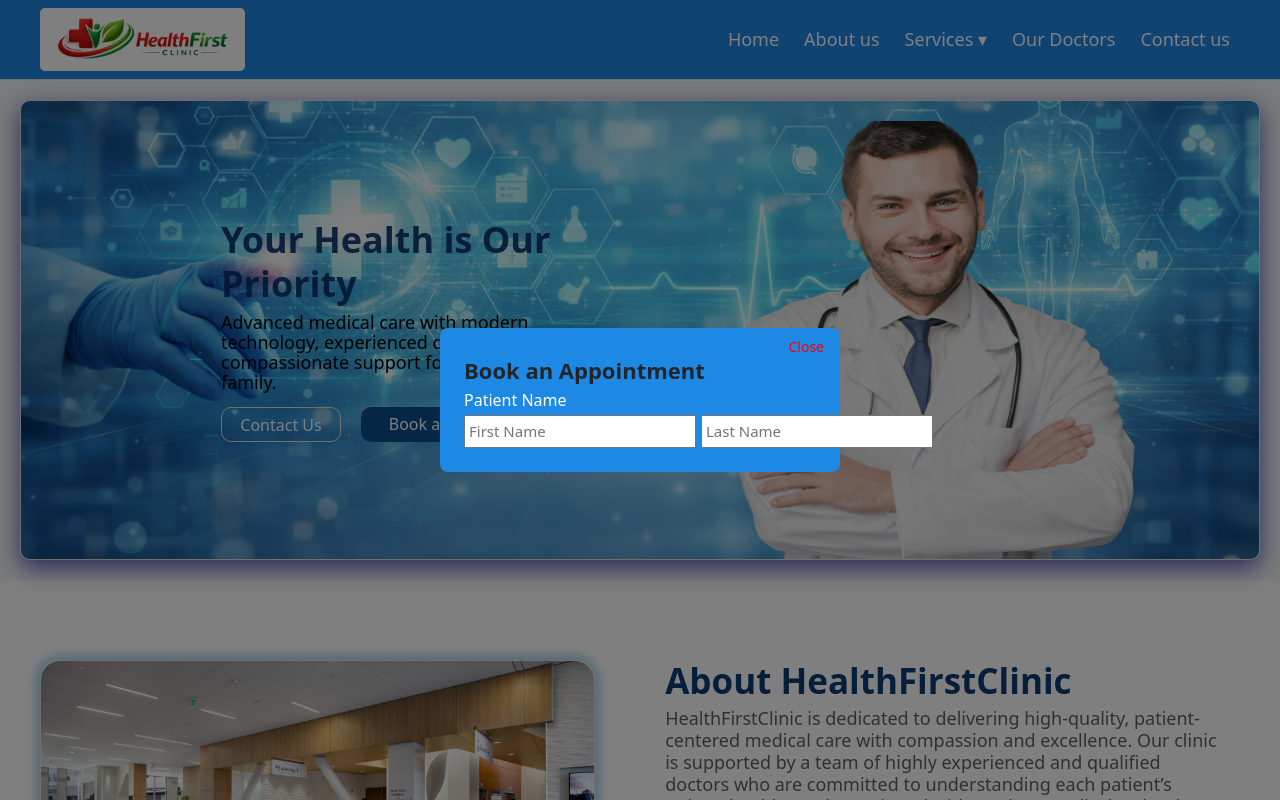
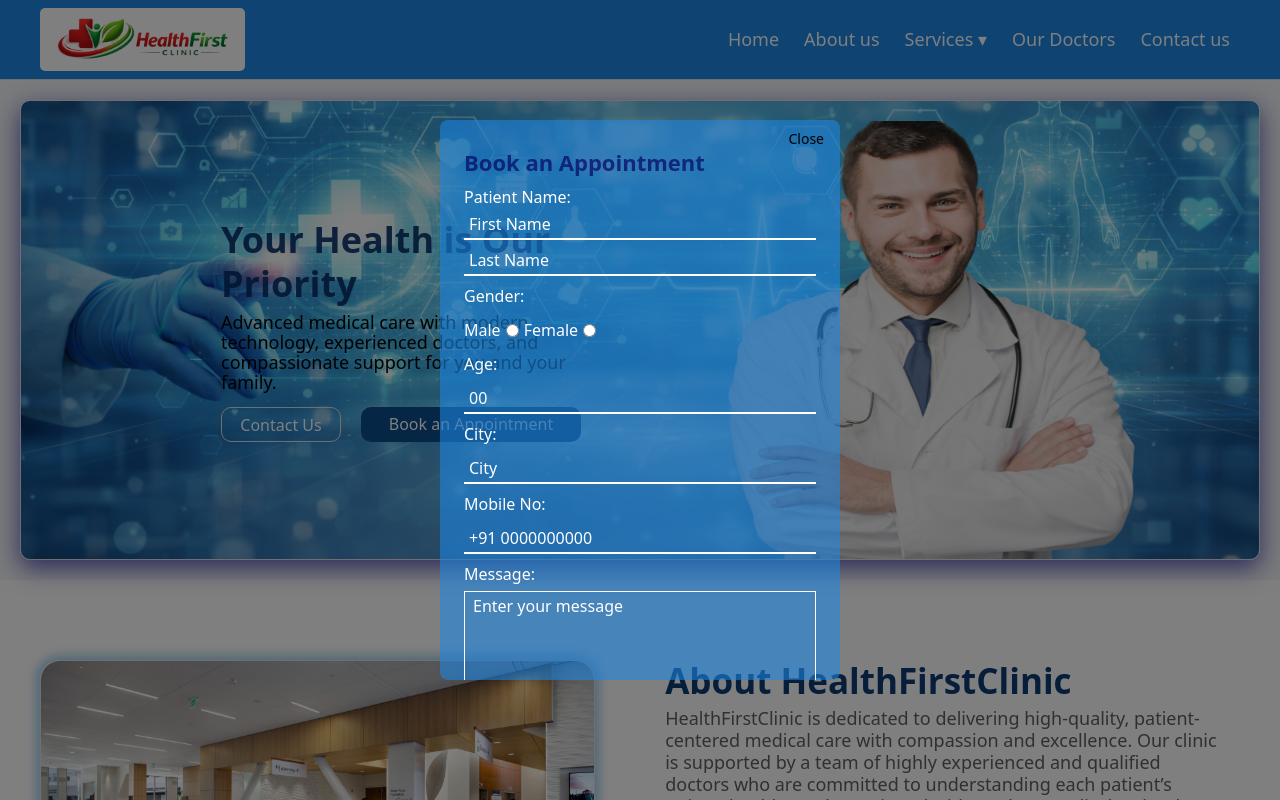
Before and after one commit to tufail-ahmad/HealthFirstClinic, a React (Vite) app: page / in a window 1280 px wide. Shown: the top 800 px of the page. Built offline with nearby package versions, Linux system fonts and the light colour scheme.

Commit message:
form updated

```diff
--- a/src/components/AppointmentForm.jsx
+++ b/src/components/AppointmentForm.jsx
@@ -8,12 +8,73 @@ export default function AppointmentForm({ onClose }) {
           Close
         </button>
         <h3 className={styles.heading}>Book an Appointment</h3>
-        <label htmlFor="patient">Patient Name</label>
+        <label htmlFor="patient" style={{ marginBottom: "-12px" }}>
+          Patient Name:
+        </label>
         <br />
-        <div className={styles["nameinpt-container"]}>
-          <input type="text" id={styles.patient} placeholder="First Name" />
-          <input type="text" id={styles.patient} placeholder="Last Name" />
+        <input type="text" placeholder="First Name" style={{ width: "100%" }} />
+        <br />
+        <input type="text" placeholder="Last Name" style={{ width: "100%" }} />
+        <br />
+        <label>Gender:</label>
+        <div className={styles["gender-container"]}>
+          <label htmlFor="male">Male</label>
+          <input
+            type="radio"
+            value="male"
+            name="gender"
+            id="male"
+            style={{ marginLeft: "5px" }}
+          />
+          <label htmlFor="female" style={{ marginLeft: "5px" }}>
+            Female
+          </label>
+          <input
+            type="radio"
+            value="female"
+            name="gender"
+            id="female"
+            style={{ marginLeft: "5px" }}
+          />
         </div>
+        <label htmlFor="age">Age:</label>
+        <br />
+        <input
+          type="number"
+          id="age"
+          placeholder="00"
+          style={{ width: "100%" }}
+        />{" "}
+        <br />
+        <label htmlFor="city">City:</label>
+        <input
+          type="text"
+          id="city"
+          style={{ width: "100%" }}
+          placeholder="City"
+        />
+        <label htmlFor="mobile">Mobile No:</label>
+        <br />
+        <input
+          type="number"
+          name="mobile no."
+          id="mobile"
+          placeholder="+91 0000000000"
+          style={{ width: "100%" }}
+        />
+        <br />
+        <label htmlFor="text">Message:</label>
+        <br />
+        <textarea
+          name="message"
+          id="text"
+          spellCheck="true"
+          wrap="soft"
+          rows={6}
+          cols={60}
+          placeholder="Enter your message"
+          className={styles.textarea}
+        ></textarea>
       </form>
     </div>
   );
--- a/src/components/AppointmentForm.module.css
+++ b/src/components/AppointmentForm.module.css
@@ -9,17 +9,24 @@
 }
 
 .form-box {
-  background: var(--primary-color);
+  background: #1e88e593;
   padding: 24px;
   width: 400px;
   border-radius: 8px;
+  overflow-y: auto;
+  height: 70%;
+  scrollbar-width: thin;
+}
+
+.form-box::-webkit-scrollbar-track {
+  background: transparent;
 }
 
 .closeBtn {
   border: none;
   background: transparent;
   float: right;
-  color: red;
+  color: rgb(0, 0, 0);
   font-size: 1.4rem;
   font-weight: 500;
   position: relative;
@@ -31,21 +38,56 @@
   font-size: 2.2rem;
   font-weight: 700;
   margin: 5px 0;
+  color: rgba(8, 8, 102, 0.733);
 }
 
 label {
   font-size: 1.6rem;
   font-weight: 500;
-  margin-bottom: 3px;
+  margin: 5px 0;
   color: var(--text-light);
 }
 
-.nameinpt-container {
-  display: flex;
-  gap: 5px;
+.form-box input {
+  font-size: 1.6rem;
+  margin: 3px 0;
+  border: none;
+  padding: 2px 5px;
+  background: transparent;
+  color: white;
+  border-bottom: 2px solid white;
+  outline: none;
 }
 
-#patient {
-  font-size: 1.5rem;
-  padding: 3px;
+.form-box input::placeholder {
+  color: white;
 }
+
+.gender-container {
+  display: flex;
+  align-items: center;
+}
+
+.textarea {
+  width: 100%;
+  padding: 2px 8px;
+  background-color: transparent;
+  border-color: white;
+  outline: none;
+  resize: none;
+  font-size: 1.6rem;
+  color: white;
+  scrollbar-width: thin;
+  scroll-behavior: smooth;
+}
+
+.textarea::placeholder {
+  font-size: 1.6rem;
+  color: white;
+}
+
+input[type="number"]::-webkit-inner-spin-button,
+input[type="number"]::-webkit-outer-spin-button {
+  -webkit-appearance: none;
+  margin: 0;
+}
```
